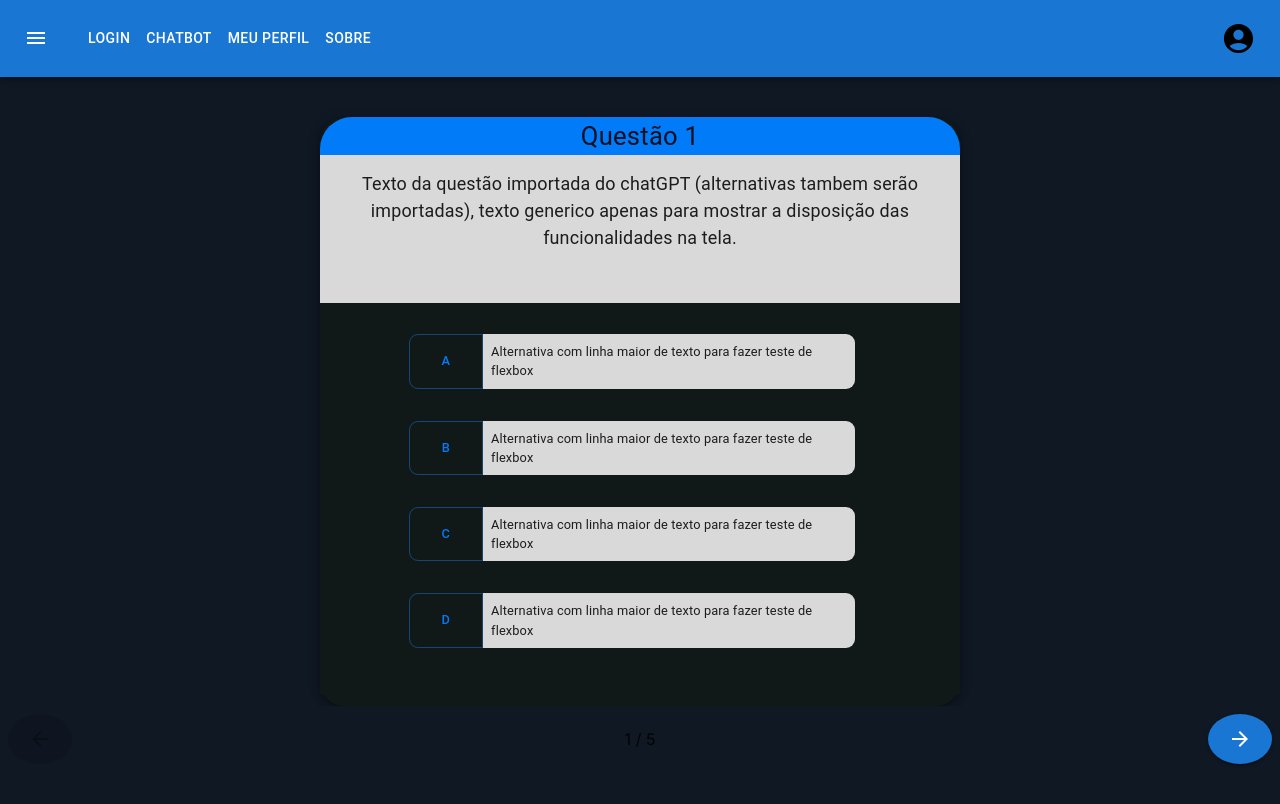
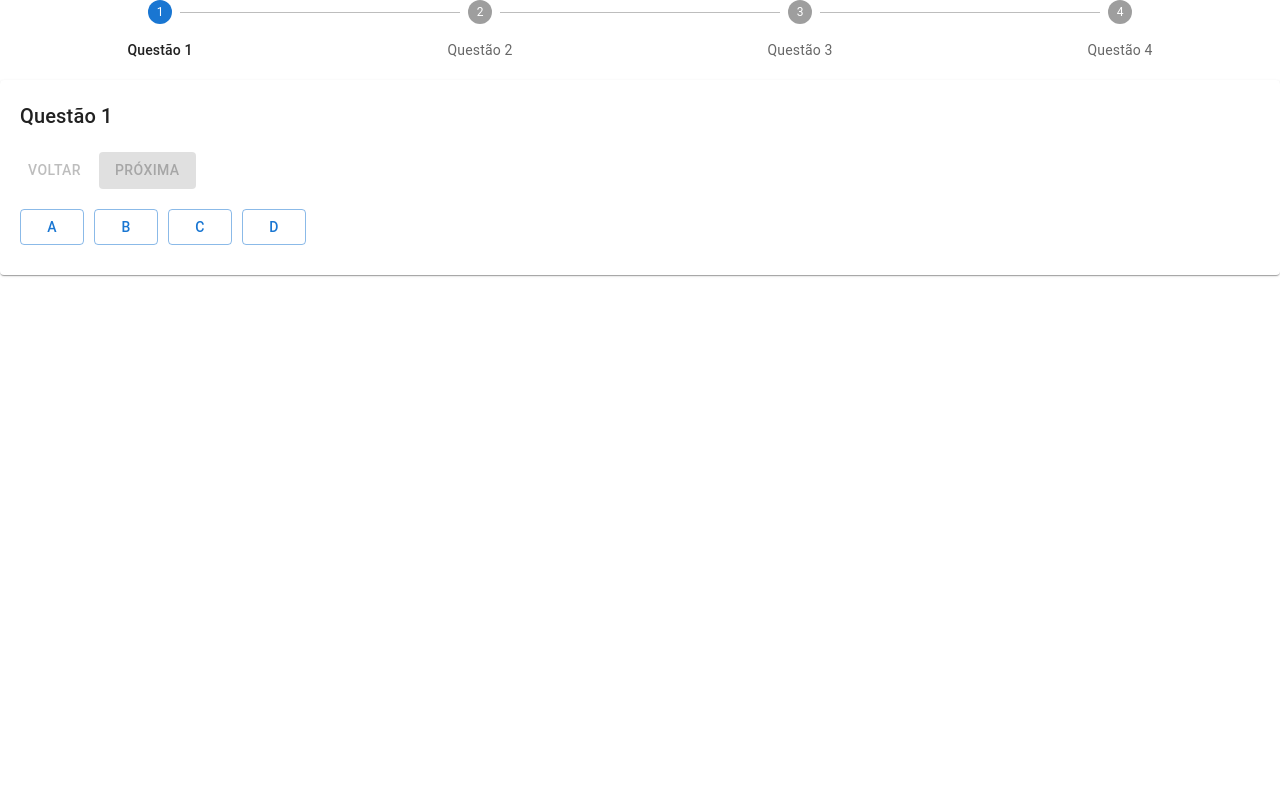
Before and after one commit to AulaOnline/AulaOnline, a React (Create React App) app: page /questionario in a window 1280 px wide. Shown: the top 804 px of the page. Built offline with nearby package versions, Linux system fonts and the light colour scheme.

Commit message:
redirecionamento ao fazer login.

```diff
--- a/src/Pages/Home.js
+++ b/src/Pages/Home.js
@@ -6,16 +6,20 @@ import MailLockOutlinedIcon from '@mui/icons-material/MailLockOutlined';
 import LockOpenIcon from '@mui/icons-material/LockOpen';
 import CadastroDialog from '../components/CadastroDialog';
 import EsqueciMinhaSenha from '../components/EsqueciMinhaSenha';
+import { useNavigate } from 'react-router';
 
 function Home() {
     const [email, setEmail] = useState('');
     const [password, setPassword] = useState('');
+
+    const navigate = useNavigate()
 
     const handleLogin = () => {
         // Lógica de login aqui, por exemplo, enviar os dados para um servidor
         console.log('Email:', email);
         console.log('Senha:', password);
         // Adicione aqui a lógica para o redirecionamento para a pagina de colocar o link se o usuario for autenticado.
+        navigate('/meuperfil')
     };
 
     const isSmallScreen = useMediaQuery('(max-width: 900px)');
--- a/src/Pages/Questionario.js
+++ b/src/Pages/Questionario.js
@@ -1,42 +1,11 @@
-import * as React from 'react';
-import Navbar from "../Layout/components/Navbar";
-import { Grid, Paper, Typography, Button } from "@mui/material";
-import { MobileStepper } from "@mui/material";
-import { useTheme } from '@mui/material/styles';
-import ArrowForwardIcon from '@mui/icons-material/ArrowForward';
-import ArrowBackIcon from '@mui/icons-material/ArrowBack';
+import React, { useState } from 'react';
+import { Stepper, Step, StepLabel, Button, Typography, Paper } from '@mui/material';
 
-export default function Questionario() {
-    const steps = [
-        {
-            label: 'Questão 1',
-            description: `Texto da questão importada do chatGPT (alternativas tambem serão importadas), texto generico apenas para mostrar a disposição das funcionalidades na tela.`,
-            options: ['A', 'B', 'C', 'D']
-        },
-        {
-            label: 'Questão 2',
-            description: `Texto da questão importada do chatGPT (alternativas tambem serão importadas), texto generico apenas para mostrar a disposição das funcionalidades na tela.`,
-            options: ['A', 'B', 'C', 'D']
-        },
-        {
-            label: 'Questão 3',
-            description: `Texto da questão importada do chatGPT (alternativas tambem serão importadas), texto generico apenas para mostrar a disposição das funcionalidades na tela.`,
-            options: ['A', 'B', 'C', 'D']
-        },
-        {
-            label: 'Questão 4',
-            description: `Texto da questão importada do chatGPT (alternativas tambem serão importadas), texto generico apenas para mostrar a disposição das funcionalidades na tela.`,
-            options: ['A', 'B', 'C', 'D']
-        },
-        {
-            label: 'Questão 5',
-            description: `Texto da questão importada do chatGPT (alternativas tambem serão importadas), texto generico apenas para mostrar a disposição das funcionalidades na tela.`,
-            options: ['A', 'B', 'C', 'D']
-        },
-    ];
-    const theme = useTheme();
-    const [activeStep, setActiveStep] = React.useState(0);
-    const maxSteps = steps.length;
+const steps = ['Questão 1', 'Questão 2', 'Questão 3', 'Questão 4'];
+
+const Questionnaire = () => {
+  const [activeStep, setActiveStep] = useState(0);
+  const [selectedOption, setSelectedOption] = useState(null);
 
   const handleNext = () => {
     setActiveStep((prevActiveStep) => prevActiveStep + 1);
@@ -45,141 +14,50 @@ export default function Questionario() {
   const handleBack = () => {
     setActiveStep((prevActiveStep) => prevActiveStep - 1);
   };
-    const [selectedOption, setSelectedOption] = React.useState(Array(steps.length).fill(null));
 
-    const handleOptionClick = (option, index) => {
-        setSelectedOption(prevSelectedOption => {
-            const newSelectedOption = [...prevSelectedOption];
-            newSelectedOption[index] = option;
-            return newSelectedOption;
-        });
+  const handleOptionSelect = (option) => {
+    setSelectedOption(option);
   };
 
   return (
-        <Grid container>
-            <Navbar />
-            <Grid
-                container
-                direction="column"
-                xs='12'
-                sx={{
-                    bgcolor: "#101824",
-                    display: "flex",
-                    height: "calc(100vh - 64px)",
-                    width: "calc(100vw - 20%)",
-                    justifyContent: "center",
-                    alignItems: "center",
-                    textAlign: "center"
-                }}>
-                <Paper elevation={5} sx={{ borderRadius: 6, bgcolor: "#101818", height: "80%", width: "50%" }}>
-                    <Grid container
-                        xs={'auto'}
-                        direction="column"
-                        alignItems="flex-start"
-                        sx={{
-                            height: '100%',
-                            alignItems: "flex-start"
-                        }}>
-                        <Grid item container
-                            justifyContent="center"
-                            sx={{
-                                borderRadius: '32px 32px 0 0',
-                                bgcolor: "#017BF7",
-                                width: "100%"
-                            }}>
-                            <Typography sx={{ fontSize: '2vw', textAlign: 'center' }}>{steps[activeStep].label}</Typography>
-                        </Grid>
-                        <Grid item container sx={{ bgcolor: "#D9D9D9", height: '25%', width: '100%', p: 2 }}>
-                            <Typography sx={{ width: '100%', textAlign: 'center', fontSize: '1.4vw' }}>{steps[activeStep].description}</Typography>
-                        </Grid>
-                            <Grid item container xs={'8'} sx={{ display: "flex", bgcolor: "#101818", width: '100%', p: 2, overflowY: 'auto', alignItems: 'center', height: '75%' }}>
-                            <Grid container
-                                direction="column"
-                                spacing={2}
-                                sx={{
-                                    display: "flex",
-                                    justifyContent: "center",
-                                    alignItems: 'center'
-                                }}>
-                                {steps[activeStep].options.map((option, index) => (
-                                    <Grid item container xs='auto' sx={{ display: "flex", bgcolor: "#101818", width: '100%', p: 2 }}>
-                                    <Grid item xs={2}>
+    <div>
+      <Stepper activeStep={activeStep} alternativeLabel>
+        {steps.map((label) => (
+          <Step key={label}>
+            <StepLabel>{label}</StepLabel>
+          </Step>
+        ))}
+      </Stepper>
+      <Paper style={{ padding: '20px', marginTop: '20px' }}>
+        <Typography variant="h6">{steps[activeStep]}</Typography>
+        <div style={{ margin: '20px 0' }}>
+          <Button disabled={activeStep === 0} onClick={handleBack} style={{ marginRight: '10px' }}>
+            Voltar
+          </Button>
           <Button
-                                            variant={selectedOption[activeStep] === option ? 'contained' : 'outlined'}
-                                            onClick={() => handleOptionClick(option, activeStep)}
-                                            sx={{
-                                                fontSize: '1vw',
-                                                borderRadius: '9px 0 0 9px',
-                                                color: selectedOption[activeStep] === option ? 'white' : '#017BF7',
-                                                backgroundColor: selectedOption[activeStep] === option ? '#017BF7' : 'transparent',
-                                                width: '100%', // Remova fullWidth e use width: '100%'
-                                                height: '100%',
-                                            }}
+            variant="contained"
+            color="primary"
+            onClick={handleNext}
+            disabled={selectedOption === null}
+          >
+            {activeStep === steps.length - 1 ? 'Finalizar' : 'Próxima'}
+          </Button>
+        </div>
+        <div>
+          {['A', 'B', 'C', 'D'].map((option) => (
+            <Button
+              key={option}
+              variant={selectedOption === option ? 'contained' : 'outlined'}
+              onClick={() => handleOptionSelect(option)}
+              style={{ marginRight: '10px', marginBottom: '10px' }}
             >
               {option}
             </Button>
-                                    </Grid>
-                                    <Grid item xs={10} sx={{ display: "flex", alignItems: 'stretch', bgcolor: "#D9D9D9", borderRadius: '0 9px 9px 0' }}>
-                                        <Typography
-                                            sx={{
-                                                fontSize: '1vw',
-                                                textAlign: 'left',
-                                                padding: 1,
-                                                width: '100%',
-                                            }}
-                                        >
-                                            Alternativa com linha maior de texto para fazer teste de flexbox
-                                        </Typography>
-                                    </Grid>
-                                </Grid>
+          ))}
+        </div>
+      </Paper>
+    </div>
+  );
+};
 
-                                ))}
-                            </Grid>
-                        </Grid>
-                    </Grid>
-                </Paper>
-                <Grid item container justifyContent="center" sx={{ width: "100%" }}>
-                    <MobileStepper
-                        sx={{ width: "100%", borderRadius: 16, bgcolor: "#101824" }}
-                        variant="text"
-                        steps={maxSteps}
-                        position="static"
-                        activeStep={activeStep}
-                        nextButton={
-                            <Button
-                                variant="contained"
-                                sx={{ width: '50px', height: '50px', borderRadius: '50%' }}
-                                bgcolor="#017BF7"
-                                size="large"
-                                onClick={handleNext}
-                                disabled={activeStep === maxSteps - 1}
-                            >
-                                {theme.direction === 'rtl' ? (
-                                    <ArrowBackIcon />
-                                ) : (
-                                    <ArrowForwardIcon />
-                                )}
-                            </Button>
-                        }
-                        backButton={
-                            <Button
-                                variant="contained"
-                                sx={{ width: '50px', height: '50px', borderRadius: '50%' }}
-                                bgcolor="#017BF7"
-                                size="large"
-                                onClick={handleBack}
-                                disabled={activeStep === 0}
-                            >
-                                {theme.direction === 'rtl' ? (
-                                    <ArrowForwardIcon />
-                                ) : (
-                                    <ArrowBackIcon />
-                                )}
-                            </Button>
-                        }
-                    />
-                </Grid>
-            </Grid>
-        </Grid>
-    );
-}
+export default Questionnaire;
```
Lines whose indentation alone changed are shown as unchanged.
